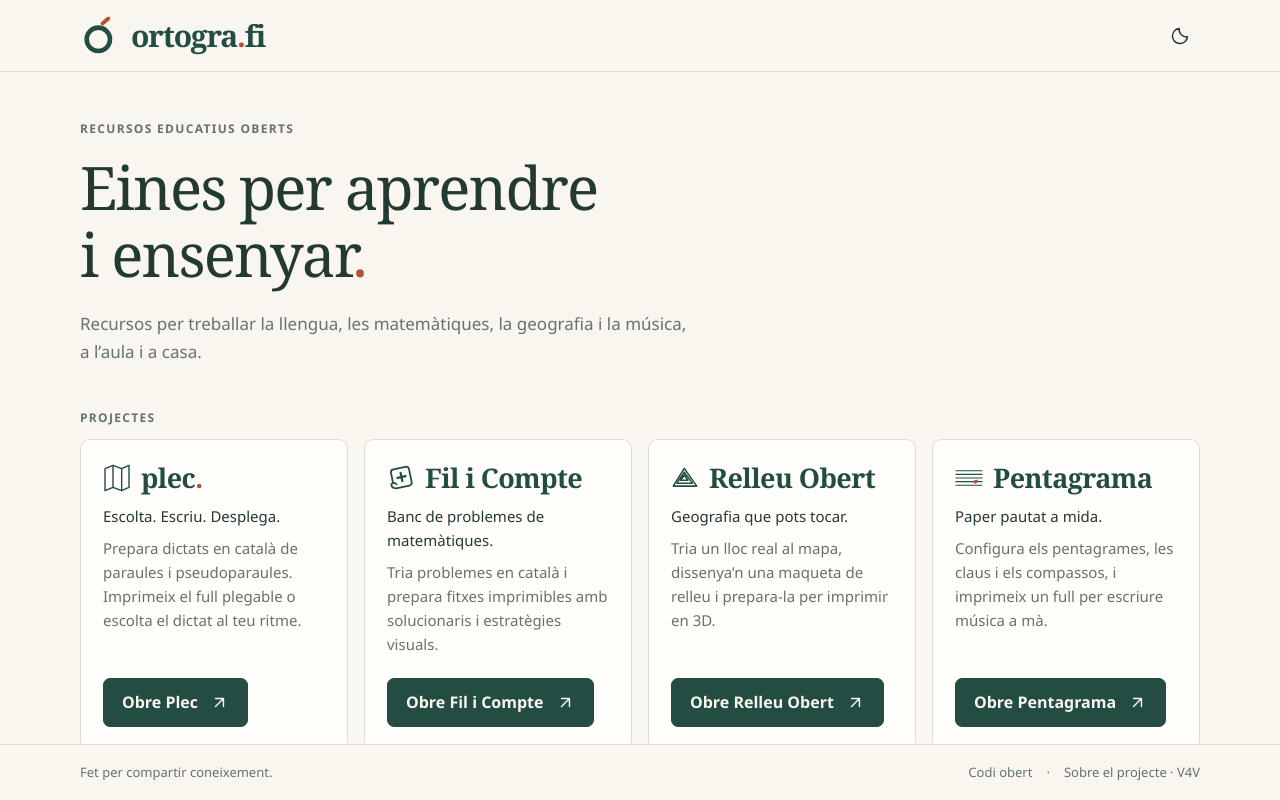
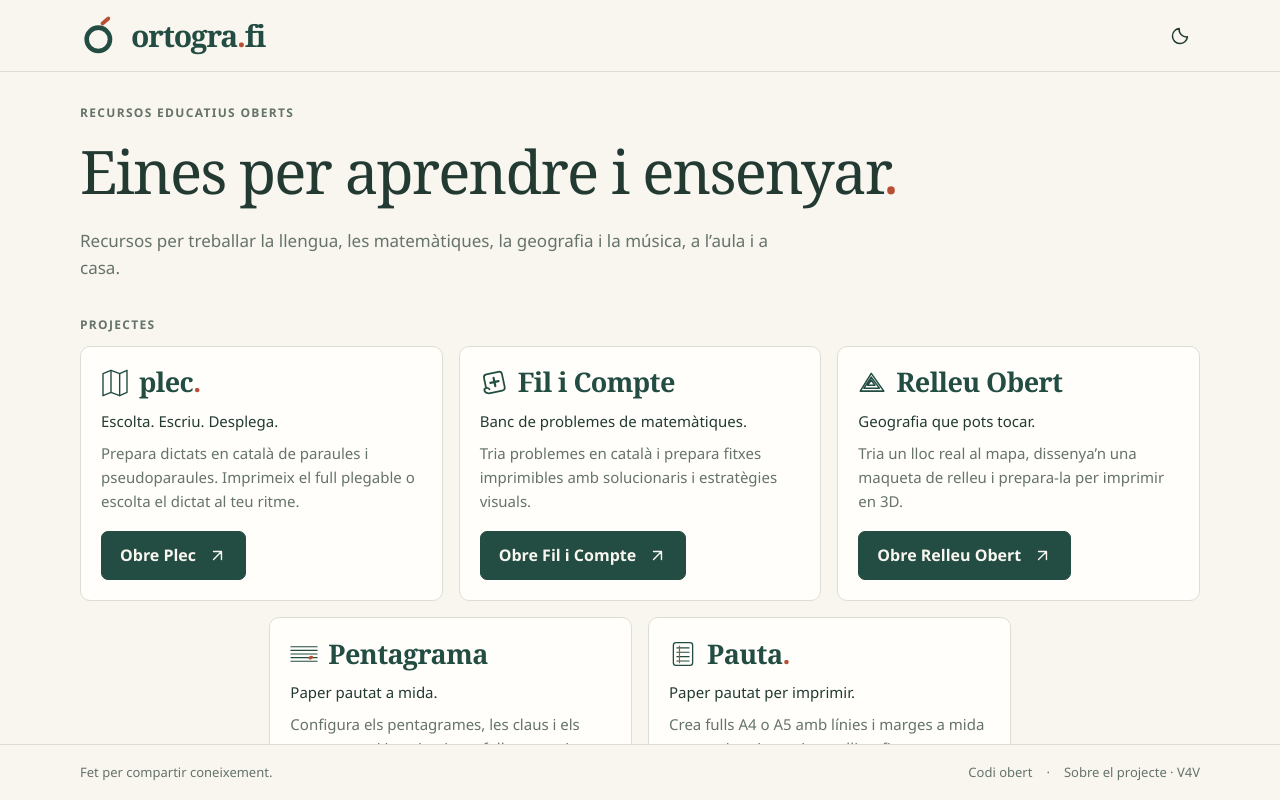
Before and after one commit to aaronFortuno/ortogra-fi, a website: page index.html in a window 1280 px wide. Drawn offline with Linux system fonts and the light colour scheme.

Commit message:
Add Pauta to the ortogra.fi project directory

```diff
--- a/index.html
+++ b/index.html
@@ -3,17 +3,17 @@
 <head>
   <meta charset="utf-8">
   <meta name="viewport" content="width=device-width, initial-scale=1">
-  <meta name="description" content="Recursos educatius oberts: dictats, problemes de matemàtiques, maquetes geogràfiques i paper pautat per escriure música.">
+  <meta name="description" content="Recursos educatius oberts: dictats, problemes de matemàtiques, maquetes geogràfiques i fulls per practicar l’escriptura i la música.">
   <meta name="theme-color" content="#f8f6ef">
   <meta property="og:title" content="ortogra.fi · Eines per aprendre i ensenyar">
-  <meta property="og:description" content="Descobreix Plec, Fil i Compte, Relleu Obert i Pentagrama: recursos oberts per a l’aula i per a casa.">
+  <meta property="og:description" content="Descobreix Plec, Fil i Compte, Relleu Obert, Pentagrama i Pauta: recursos oberts per a l’aula i per a casa.">
   <meta property="og:type" content="website">
   <meta property="og:url" content="https://ortogra.fi/">
   <link rel="canonical" href="https://ortogra.fi/">
   <link rel="icon" href="assets/brand/symbol.svg" type="image/svg+xml">
   <title>ortogra.fi · Eines per aprendre i ensenyar</title>
   <script src="theme.js?v=1.0.0"></script>
-  <link rel="stylesheet" href="styles.css?v=1.2.0">
+  <link rel="stylesheet" href="styles.css?v=1.3.0">
   <script src="app.js?v=1.0.0" defer></script>
 </head>
 <body>
@@ -34,7 +34,7 @@
     <div class="content">
       <section class="intro" aria-labelledby="intro-title">
         <p class="eyebrow">Recursos educatius oberts</p>
-        <h1 id="intro-title">Eines per aprendre<br>i ensenyar<span class="brand-dot">.</span></h1>
+        <h1 id="intro-title">Eines per aprendre i ensenyar<span class="brand-dot">.</span></h1>
         <p class="intro-copy">Recursos per treballar la llengua, les matemàtiques, la geografia i la música, a l’aula i a casa.</p>
       </section>
       <section class="projects" aria-labelledby="projects-title">
@@ -71,6 +71,14 @@
               <p class="project-description">Configura els pentagrames, les claus i els compassos, i imprimeix un full per escriure música a mà.</p>
             </div>
             <a class="primary-link" href="https://pentagrama.page/">Obre Pentagrama <svg viewBox="0 0 24 24" aria-hidden="true"><path d="M7 17 17 7M7 7h10v10"/></svg></a>
+          </article>
+          <article class="project">
+            <div class="project-copy">
+              <h3 class="project-brand"><svg viewBox="0 0 32 32" aria-hidden="true"><rect x="5" y="3" width="22" height="26" rx="3" stroke-width="1.5"/><path d="M9 9h14m-14 5h14m-14 5h14m-14 5h14" stroke-width="1.2"/><path class="brand-dot" d="M12 7v19" stroke-width="1.3"/></svg><span>Pauta<span class="brand-dot">.</span></span></h3>
+              <p>Paper pautat per imprimir.</p>
+              <p class="project-description">Crea fulls A4 o A5 amb línies i marges a mida per escriure i practicar cal·ligrafia.</p>
+            </div>
+            <a class="primary-link" href="https://pauta.ortogra.fi/">Obre Pauta <svg viewBox="0 0 24 24" aria-hidden="true"><path d="M7 17 17 7M7 7h10v10"/></svg></a>
           </article>
         </div>
       </section>
--- a/styles.css
+++ b/styles.css
@@ -28,8 +28,8 @@ h1{font:400 clamp(36px,4.8vw,60px)/1.12 var(--serif);letter-spacing:-1.8px;margi
 .intro-copy{max-width:610px;margin:22px 0 0;color:var(--muted);font-size:17px}
 .projects{margin-top:44px}
 .section-label{margin:0 0 12px}
-.project-list{display:grid;grid-template-columns:repeat(4,minmax(0,1fr));gap:16px}
-.project{display:flex;flex-direction:column;align-items:flex-start;justify-content:space-between;gap:22px;padding:22px;background:var(--surface);border:1px solid var(--line);border-radius:10px}
+.project-list{display:flex;flex-wrap:wrap;justify-content:center;gap:16px}
+.project{flex:0 0 calc((100% - 32px)/3);min-width:0;display:flex;flex-direction:column;align-items:flex-start;justify-content:space-between;gap:22px;padding:22px;background:var(--surface);border:1px solid var(--line);border-radius:10px}
 .project-brand{display:flex;align-items:center;gap:10px;margin:0 0 10px;font:700 27px/1.12 var(--serif);letter-spacing:-.6px;color:var(--green)}
 .project-brand svg{width:28px;height:32px;flex:none;stroke-width:2.1}
 .project-copy>p{margin:0;font-size:15px}
@@ -68,8 +68,9 @@ dialog.is-visible::backdrop{background:#10201970}
 .v4v .copy-status{font-size:12px;min-height:19px;margin:2px 0 0;color:var(--green)}
 .credits{border-top:1px solid var(--line);margin-top:20px;padding-top:18px;font-size:12px;color:var(--muted)}
 .credits p:last-child{margin-bottom:0}
-@media(max-width:1150px){.project-list{grid-template-columns:repeat(2,minmax(0,1fr))}}
+@media(max-width:860px){.project{flex-basis:calc((100% - 16px)/2)}}
+@media(min-width:861px){main{padding-block:32px}.intro-copy{max-width:720px}.projects{margin-top:34px}.project{padding:20px;gap:18px}}
 @media(max-width:720px){body{grid-template-rows:64px minmax(0,1fr) 52px}.bar{width:calc(100% - 40px)}main{padding:32px 24px}.projects{margin-top:32px}.footer-note{display:none}.footer-inner{justify-content:center}h1{letter-spacing:-1px}.brand{font-size:28px}.brand-symbol{width:34px;height:38px}.intro-copy{font-size:16px}}
-@media(max-width:580px){.project-list{grid-template-columns:1fr}}
+@media(max-width:580px){.project{flex-basis:100%}}
 @media(max-width:440px){main{padding:28px 20px}.dialog-header{padding:14px 16px}.dialog-content{padding:20px;max-height:calc(100dvh - 120px)}.author{align-items:flex-start;gap:14px}.author img{width:64px;height:64px}.v4v{grid-template-columns:1fr}.lightning-qr{justify-self:start}.brand{gap:8px}}
 @media(prefers-reduced-motion:reduce){:root{--motion:0ms}}
```
Also changed, not shown: README.md.
